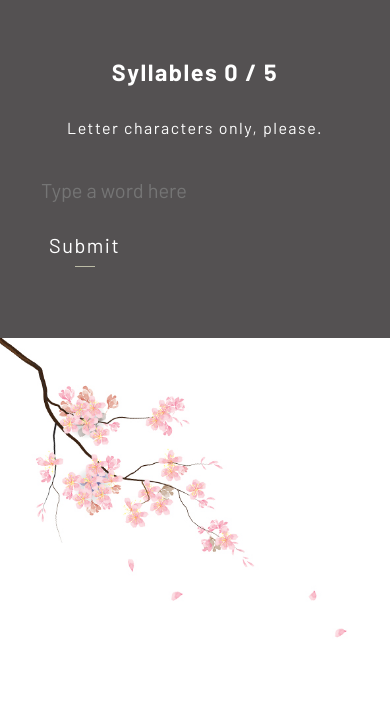
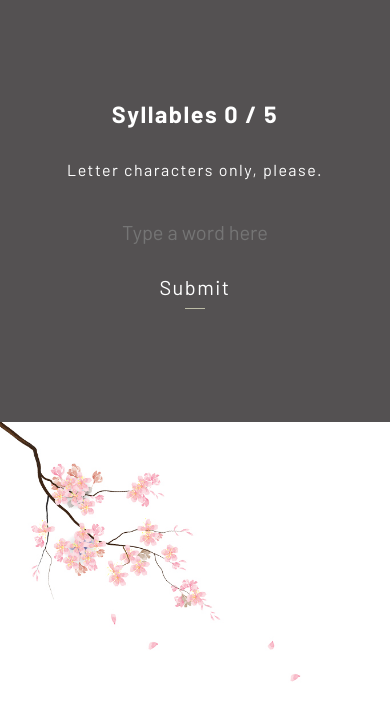
Before and after one commit to haikus-highway/haikus-highway, a React (Create React App) app: page / in a window 390 px wide. Both pictures are taken after a click on the button "Write". Shown: the top 720 px of the page. Built offline with nearby package versions, Linux system fonts and the light colour scheme; a web font is replaced by a local one.

Commit message:
Added styling, improved responsive design

```diff
--- a/src/App.js
+++ b/src/App.js
@@ -426,13 +426,17 @@ class App extends Component {
               color={"#fff"}
               css={override}
             />
-            :
+          :
+
+          this.state.totalSyllables < 17 ?
             <RelatedWords
               tenRelatedWords={this.state.tenRelatedWords}
               totalSyllables={this.state.totalSyllables}
               wordChosen={this.wordChosen}
               moreWords={this.moreWords}
             />
+          : null
+
         }
 
         {
--- a/src/Components/Header.js
+++ b/src/Components/Header.js
@@ -6,7 +6,7 @@ class Header extends Component{
             <header>
                 <div className="wrapper">
                     <h1>HaikYou</h1>
-                    <p>Lorem ipsum dolor sit amet consectetur, adipisicing elit. Quo ex ut doloremque iste excepturi sit officiis odit quisquam quasi suscipit neque soluta, esse commodi nesciunt, ipsa nemo labore illum veniam.</p>
+                    <p>A haiku is a Japanese poem of seventeen syllables, in three lines of five, seven, and five, traditionally evoking images of the natural world. Create your own!</p>
 
                     <div className="homeButtonDiv">
                         <button className="homeButton" onClick={this.props.createHaiku}>
--- a/src/index.css
+++ b/src/index.css
@@ -197,6 +197,10 @@ button{
   align-self: flex-end;
 }
 
+.moreWordsButton button{
+  padding-left: 0;
+}
+
 /* .relatedWords button{
   width: 100%;
   background: rgba(0,0,0,0.5);
@@ -221,6 +225,7 @@ button{
 
 .autoCompleteSuggestions {
   background-color: #cdc4b9;
+  overflow: auto;
 }
 
 .leftHalf{
@@ -255,7 +260,7 @@ button{
   margin: 0 auto;
   width: 40vmax;
   max-width: 450px;
-
+  position: absolute;
 }
 
 .restart{
@@ -314,7 +319,8 @@ button:before{
 }
 
 button:hover,
-button:focus {
+button:focus,
+button:active {
   color: #F6ADBF;
 }
 
@@ -372,41 +378,50 @@ font-family: 'Barlow', sans-serif; */
 }
 
 @media(max-width: 800px){
-  .form {
-    justify-content: center;
-    flex-direction: column;
-    align-items: flex-start;
-  }
-}
-
-@media (max-width: 680px){
-
   .App {
     flex-direction: column;
   }
 
+  .form {
+    justify-content: center;
+    flex-direction: column;
+    align-items: center;
+  }
+
   .leftHalf {
     min-height: 50vh;
+    height: 50vh;
     width: 100%;
   }
 
   .rightHalf {
     min-height: 50vh;
+    height: 50vh;
     width: 100%;
     text-align: center;
+  }
+
+  input{
+    text-align: center;
+  }
+
+.autoCompleteSuggestions {
+  position: absolute;
+  width: 100%;
+  top: 50%;
+}
+
+  .relatedWords{
+    justify-content: center;
   }
 
   .japanese {
     display: none;
   }
-
-  .form {
-    justify-content: center;
-  }
 }
 
+
 @media (max-width: 600px){
-
   h1 {
     font-size: 5vmax;
     padding-top: 10px;
@@ -416,12 +431,12 @@ font-family: 'Barlow', sans-serif; */
     font-size: 16px;
   }
 
-  .rightHalf {
-    min-height: 40vh;
+  .leftHalf{
+    font-size: 2.5vmax;
   }
 
-  .leftHalf {
-    min-height: 60vh;
+  .restart{
+    margin-bottom: 5%;
   }
 
 }
```
